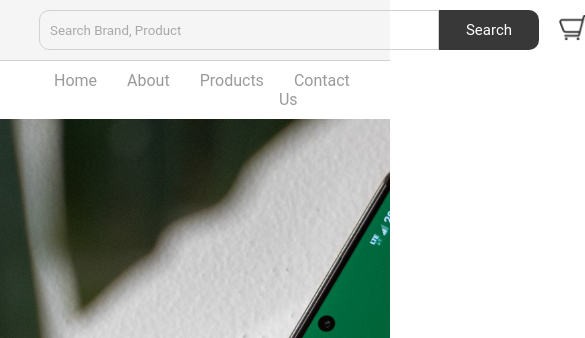
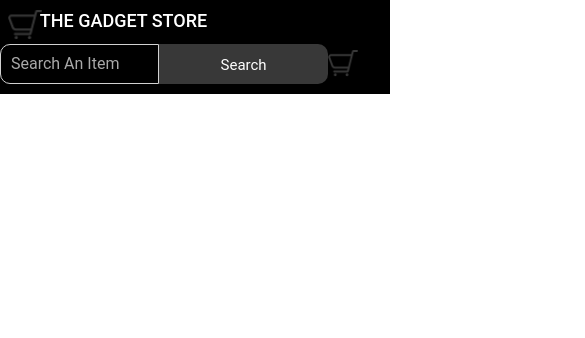
Before and after one commit to Asiphe04/ASIPHE_JS_EOMP, a plain HTML site: page index.html in a window 390 px wide. Shown: the top 338 px of the page, 585 px wide, since content can reach past the window. Drawn offline with nearby package versions, Linux system fonts and the light colour scheme.

Commit message:
navbar_responsive

```diff
--- a/index.html
+++ b/index.html
@@ -5,44 +5,59 @@
     <meta http-equiv="X-UA-Compatible" content="IE=edge" />
     <meta name="viewport" content="width=device-width, initial-scale=1.0" />
     <link rel="stylesheet" href="/style/index.css" />
+    <link
+    href="https://cdn.jsdelivr.net/npm/bootstrap@5.3.0/dist/css/bootstrap.min.css"
+    rel="stylesheet"
+    integrity="sha384-9ndCyUaIbzAi2FUVXJi0CjmCapSmO7SnpJef0486qhLnuZ2cdeRhO02iuK6FUUVM"
+    crossorigin="anonymous"
+  />
     <title>Gadget Store</title>
   </head>
   <body>
-    <nav class="navbar">
-      <div class="nav">
-        <div class="nav-items">
-          <div class="search">
+    <header class="bg-black">
+    <nav class="navbar position-sticky top-0 left-0 w-100 ">
+      <div class="store-title d-flex justify-content-start">
+        <a class="d-flex text-decoration-none text-white" href="#"><img src="/images/cart.png" alt=""></a>
+        <h2 class="text-white">THE GADGET STORE</h2>
+
+       </div>
+      <div class="nav d-flex justify-content-end ">
+
+        <div class="nav-items d-flex align-items-center">
+
+          <div class="search d-flex w-100">
             <input
               type="text"
               class="search-box"
-              placeholder="search brand, product"
+             placeholder="Search an item"
             />
-            <button class="search-btn">search</button>
+            <button class="search-btn text-white text-capitalize">search</button>
           </div>
-          <a href="#"><img src="/images/cart.png" alt="Cart-img" /></a>
+          <a href="#"><img src="/images/cart.png" alt="Cart-img"></a>
         </div>
       </div>
     </nav>
+  </header>
     <!-- End of navbar -->
     <!-- pages links -->
 
-    <ul class="links-container">
-      <li class="link-item"><a href="#" class="link">home</a></li>
-      <li class="link-item"><a href="#" class="link">About</a></li>
-      <li class="link-item"><a href="#" class="link">Products</a></li>
-      <li class="link-item"><a href="#" class="link">Contact Us</a></li>
-    </ul>
+    <!-- <ul class="links-container w-100  d-flex justify-content-center list-unstyled">
+      <li class="link-item"><a href="#" class="link text-decoration-none">home</a></li>
+      <li class="link-item"><a href="#" class="link text-decoration-none">About</a></li>
+      <li class="link-item"><a href="#" class="link text-decoration-none">Products</a></li>
+      <li class="link-item"><a href="#" class="link text-decoration-none">Contact Us</a></li>
+    </ul> -->
     <!-- end of pages links -->
     <!-- hero section -->
-    <header class="hero-section">
+    <!-- <header class="hero-section">
       <div class="content">
         <img src="#" class="logo" alt="" />
         <p class="sub-heading">best fashion collection of all time</p>
       </div>
-    </header>
+    </header> -->
     <!-- End of hero sections -->
     <!-- Footer -->
-    <footer>
+    <!-- <footer>
       <div class="footer-content">
         <img src="img/light-logo.png" class="logo" alt="" />
         <div class="footer-ul-container">
@@ -74,8 +89,8 @@
           </ul>
         </div>
       </div>
-    </footer>
-    <footer>
+    </footer> -->
+    <!-- <footer>
       <p class="footer-title">about company</p>
       <p class="info">
         Lorem ipsum, dolor sit amet consectetur adipisicing elit. Repellat
@@ -106,8 +121,13 @@
         </div>
       </div>
       <p class="footer-credit">Clothing, Best apparels online store</p>
-    </footer>
+    </footer> -->
     <!-- End of footer -->
     <script src="/js/index.js"></script>
+    <script
+    src="https://cdn.jsdelivr.net/npm/bootstrap@5.3.0/dist/js/bootstrap.bundle.min.js"
+    integrity="sha384-geWF76RCwLtnZ8qwWowPQNguL3RmwHVBC9FhGdlKrxdiJJigb/j/68SIy3Te4Bkz"
+    crossorigin="anonymous"
+  ></script>
   </body>
 </html>
--- a/style/index.css
+++ b/style/index.css
@@ -1,5 +1,4 @@
-/* Importing he code of the navbar */
-@import "nav.css";
+
 * {
   margin: 0;
   padding: 0;
@@ -8,36 +7,23 @@
 }
   /* Navbar */
   .navbar {
-  position: sticky;
-  top: 0;
-  left: 0;
-  width: 100%;
-  background: #f5f5f5;
     z-index: 9;
   }
-
   .nav {
-  padding: 10px 10vw;
-  display: flex;
-  justify-content: space-between;
+    padding: 2px 2vw;
   }
-
+  .store-title {
+    padding: 2px 2vw;
+  }
   .brand-logo {
     height: 60px;
   }
-
-.nav-items {
-  display: flex;
-  align-items: center;
+  .search {
+    max-width: 500px; /* Added maximum width */
+    margin: 0 auto; /* Centered horizontally */
   }
-
-.search {
-  width: 500px;
-  display: flex;
-}
-
   .search-box {
-  width: 80%;
+    width: 100%; /* Adjusted to full width */
     height: 40px;
     padding: 10px;
     border-top-left-radius: 10px;
@@ -48,40 +34,50 @@
     color: #a9a9a9;
     outline: none;
   }
-
   .search-btn {
-  width: 20%;
+    width: 100%;
     height: 40px;
     padding: 10px 20px;
     border: none;
     outline: none;
     cursor: pointer;
     background: #383838;
-  color: #fff;
-  text-transform: capitalize;
     font-size: 15px;
     border-top-right-radius: 10px;
     border-bottom-right-radius: 10px;
   }
-
+  .search-btn:hover{
+    background: #575656;
+  }
   .search-box::placeholder {
     color: #a9a9a9;
   }
-
   .nav-items a {
-  margin-left: 20px;
+    margin-left: 0;
   }
-
   .nav-items a img {
     width: 30px;
   }
 
+  /* Media Queries */
+  @media (max-width: 767px) {
+    /* Adjustments for smaller screens */
+    .store-title {
+      justify-content: center;
+    }
+    .store-title h2 {
+      font-size: 18px;
+    }
+    .search {
+      max-width: 100%; /* Allow full width on smaller screens */
+    }
+  }
+
 /* Links */
 .links-container {
-  width: 100%;
-  display: flex;
+
   padding: 10px 10vw;
-  justify-content: center;
+
   list-style: none;
   border-top: 1px solid #d1d1d1;
 }
@@ -90,7 +86,6 @@
   text-transform: capitalize;
   padding: 0 10px;
   margin: 0 5px;
-  text-decoration: none;
   color: #383838;
   opacity: 0.5;
   transition: 0.5s;
```
Also changed, not shown: pages/about.html (added), pages/contact.html (added), pages/products.html (added). Lines whose indentation alone changed are shown as unchanged.
